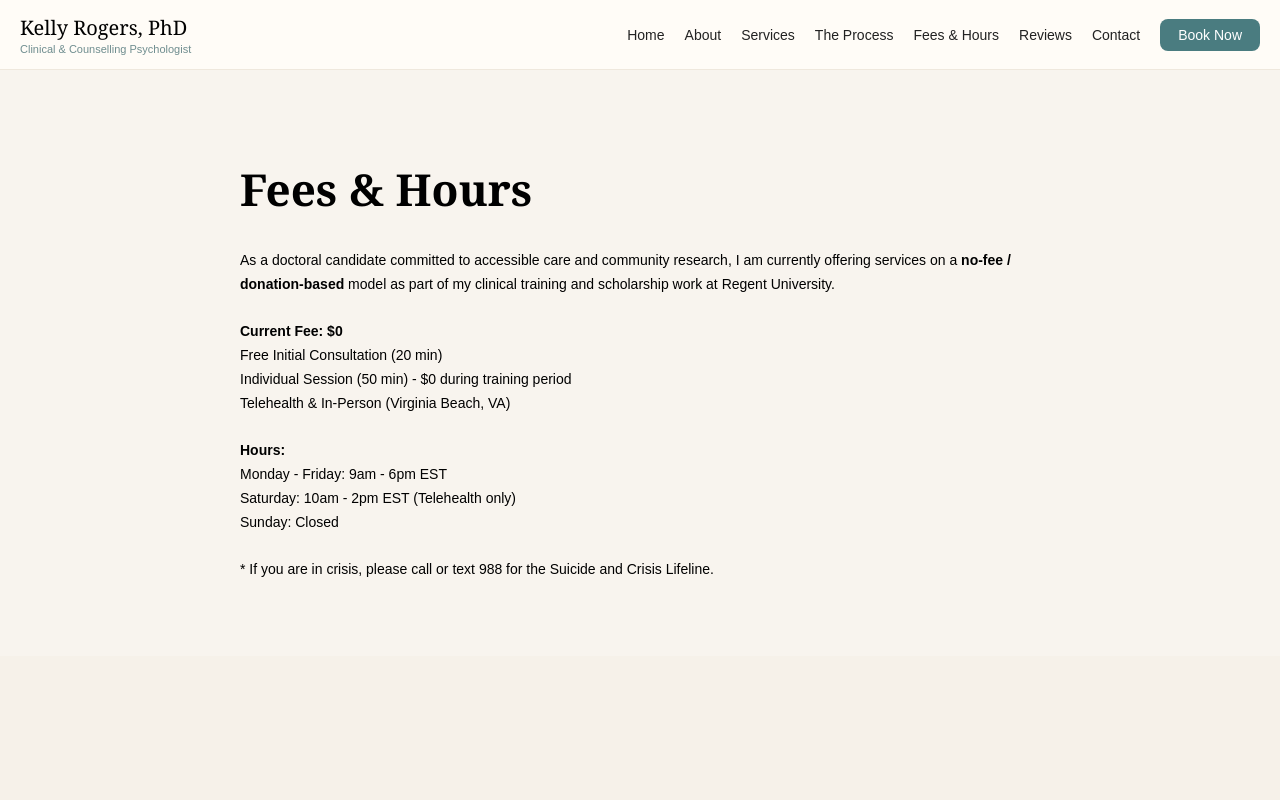
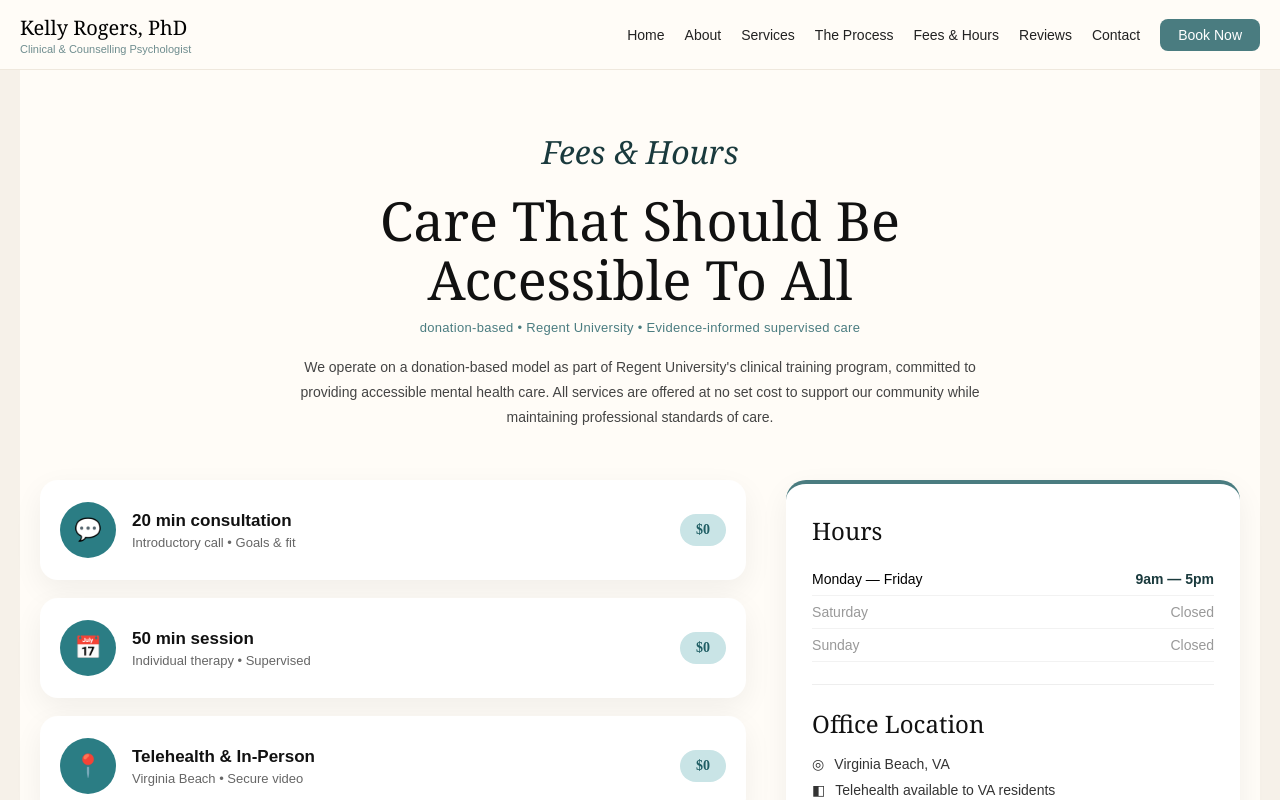
Before and after one commit to JoshuaOmosa/kelly-rogers, a Next.js app: page /fees in a window 1280 px wide. Shown: the top 800 px of the page. Built offline with nearby package versions, Linux system fonts and the light colour scheme.

Commit message:
redesign fees hours with 2 column premium layout

```diff
--- a/app/fees/page.tsx
+++ b/app/fees/page.tsx
@@ -1,21 +1,114 @@
-export default function Fees(){
-return (
-<main style={{background:'#F8F4EE', padding:'60px', fontFamily:'Georgia, serif'}}>
-<div style={{maxWidth:800, margin:'auto'}}>
-<h1 style={{fontSize:44}}>Fees & Hours</h1>
-<p style={{fontFamily:'Arial', fontSize:14, lineHeight:1.7, marginTop:20}}>
-As a doctoral candidate committed to accessible care and community research, I am currently offering services on a <b>no-fee / donation-based</b> model as part of my clinical training and scholarship work at Regent University.
-<br/><br/>
-<b>Current Fee: $0</b><br/>
-Free Initial Consultation (20 min)<br/>
-Individual Session (50 min) - $0 during training period<br/>
-Telehealth & In-Person (Virginia Beach, VA)<br/><br/>
-<b>Hours:</b><br/>
-Monday - Friday: 9am - 6pm EST<br/>
-Saturday: 10am - 2pm EST (Telehealth only)<br/>
-Sunday: Closed<br/><br/>
-* If you are in crisis, please call or text 988 for the Suicide and Crisis Lifeline.
-</p>
-</div>
-</main>
-)}
+export default function FeesPage(){
+  return (
+    <main className="fees-page">
+      <div className="top">
+        <h2>Fees & Hours</h2>
+        <h1>Care That Should Be Accessible To All</h1>
+        <p className="sub">donation-based • Regent University • Evidence-informed supervised care</p>
+        <p className="desc">
+          We operate on a donation-based model as part of Regent University's clinical training program,
+          committed to providing accessible mental health care. All services are offered at no set cost
+          to support our community while maintaining professional standards of care.
+        </p>
+      </div>
+
+      <div className="grid">
+        {/* LEFT */}
+        <div className="left">
+          <div className="fee-card">
+            <div className="ic">💬</div>
+            <div className="txt">
+              <h3>20 min consultation</h3>
+              <p>Introductory call • Goals & fit</p>
+            </div>
+            <div className="badge">$0</div>
+          </div>
+
+          <div className="fee-card">
+            <div className="ic">📅</div>
+            <div className="txt">
+              <h3>50 min session</h3>
+              <p>Individual therapy • Supervised</p>
+            </div>
+            <div className="badge">$0</div>
+          </div>
+
+          <div className="fee-card">
+            <div className="ic">📍</div>
+            <div className="txt">
+              <h3>Telehealth & In-Person</h3>
+              <p>Virginia Beach • Secure video</p>
+            </div>
+            <div className="badge">$0</div>
+          </div>
+
+          <div className="crisis">
+            <strong>In crisis? Call or text 988</strong>
+            <span>Suicide & Crisis Lifeline • 24/7 • Free & Confidential</span>
+          </div>
+        </div>
+
+        {/* RIGHT */}
+        <div className="right">
+          <div className="hours-card">
+            <h3>Hours</h3>
+            <div className="row"><span>Monday — Friday</span><b>9am — 5pm</b></div>
+            <div className="row muted"><span>Saturday</span><span>Closed</span></div>
+            <div className="row muted"><span>Sunday</span><span>Closed</span></div>
+
+            <div className="divider"></div>
+
+            <h3>Office Location</h3>
+            <div className="loc"><span>◎</span> Virginia Beach, VA</div>
+            <div className="loc"><span>◧</span> Telehealth available to VA residents</div>
+
+            <a href="https://calm.regent.edu" target="_blank" className="book-btn">Book on calm.regent.edu</a>
+            <p className="note">Licensed professional supervision • Regent University Clinical Training Program</p>
+          </div>
+        </div>
+      </div>
+
+      <style>{`
+        .fees-page{ background:#FFFCF7; padding:60px 20px 80px; max-width:1200px; margin:0 auto; }
+        .top{ text-align:center; max-width:780px; margin:0 auto 50px; }
+        .top h2{ font-family:Georgia, serif; font-style:italic; font-weight:400; font-size:32px; color:#1a3a3d; margin:0; }
+        .top h1{ font-family:Georgia, serif; font-size:54px; font-weight:400; color:#111; line-height:1.1; margin:18px 0 10px; }
+        .top .sub{ font-family:Arial; font-size:13px; color:#4A7C80; letter-spacing:0.3px; margin:0; }
+        .top .desc{ font-family:Arial; font-size:14px; line-height:1.8; color:#444; margin:20px auto 0; max-width:700px; }
+
+        .grid{ display:grid; grid-template-columns:1.4fr 0.9fr; gap:40px; align-items:start; }
+        .left{ display:flex; flex-direction:column; gap:18px; }
+        .fee-card{ background:white; border-radius:18px; padding:22px 20px; display:flex; align-items:center; gap:16px; box-shadow:0 10px 30px rgba(0,0,0,0.06); }
+        .ic{ width:56px; height:56px; min-width:56px; background:#2B7D84; border-radius:50%; display:flex; align-items:center; justify-content:center; font-size:22px; color:white; }
+        .txt{ flex:1; }
+        .txt h3{ font-family:Arial; font-size:17px; font-weight:700; margin:0 0 4px; color:#111; }
+        .txt p{ font-family:Arial; font-size:13px; color:#666; margin:0; }
+        .badge{ background:#C9E4E6; color:#1f5e64; font-weight:700; padding:8px 16px; border-radius:100px; font-size:14px; }
+
+        .crisis{ background:#F5EDE2; border-radius:14px; padding:16px 20px; display:flex; flex-direction:column; gap:2px; margin-top:6px; }
+        .crisis strong{ font-family:Arial; font-size:14px; color:#111; }
+        .crisis span{ font-family:Arial; font-size:12px; color:#666; }
+
+        .hours-card{ background:white; border-radius:20px; padding:30px 26px; box-shadow:0 10px 30px rgba(0,0,0,0.06); border-top:4px solid #4A7C80; position:sticky; top:20px; }
+        .hours-card h3{ font-family:Georgia, serif; font-size:24px; font-weight:400; margin:0 0 16px; color:#111; }
+        .row{ display:flex; justify-content:space-between; font-family:Arial; font-size:14px; padding:8px 0; border-bottom:1px solid #f2f2f2; }
+        .row b{ color:#1a3a3d; }
+        .muted{ color:#999; }
+        .divider{ height:1px; background:#eee; margin:22px 0; }
+        .loc{ font-family:Arial; font-size:14px; color:#333; display:flex; gap:10px; margin:10px 0; }
+        .book-btn{ display:block; text-align:center; background:#C9E4E6; color:#1f5e64; text-decoration:none; font-family:Arial; font-weight:700; padding:14px; border-radius:100px; margin-top:22px; }
+        .note{ font-family:Arial; font-size:11px; color:#888; line-height:1.5; margin-top:14px; }
+
+        @media(max-width:900px){
+          .fees-page{ padding:30px 14px 50px; }
+          .top h1{ font-size:32px; line-height:1.15; }
+          .top .desc{ font-size:13.5px; line-height:1.7; }
+          .grid{ grid-template-columns:1fr; gap:22px; }
+          .fee-card{ padding:18px 16px; gap:12px; }
+          .ic{ width:48px; height:48px; min-width:48px; font-size:20px; }
+          .hours-card{ position:static; padding:22px 18px; }
+        }
+      `}</style>
+    </main>
+  )
+}
```
